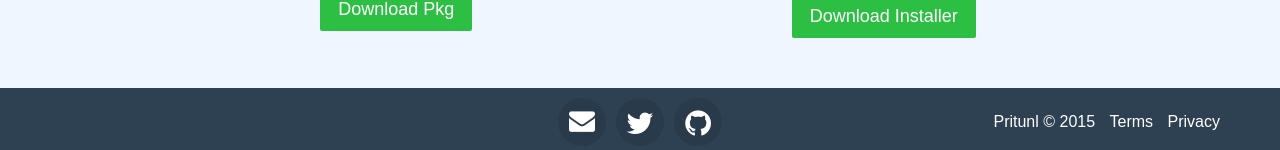
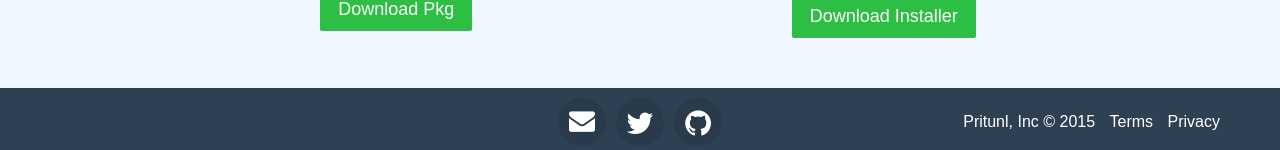
Before and after one commit to pritunl/client.pritunl.github.io, a Jekyll site: the page built from index.html, in a window 1280 px wide and 900 px high, scrolled down 2531 px. Shown: the part 747-897 px from the top of the window. Built offline with Jekyll 4.4.1, drawn with Linux system fonts in a browser that asks for light colours; nearby versions of some CDN libraries; some web fonts are replaced; Markdown is read by kramdown in place of the engine named in the settings; comment, search, counter and statistics services are not loaded.

Commit message:
Update footer

```diff
--- a/_layouts/default.html
+++ b/_layouts/default.html
@@ -94,7 +94,7 @@
         </div>
         <div class="copyright col-md-4 col-sm-12 col-xs-12">
           <ul class="links list-inline">
-            <li>Pritunl &copy; 2015</li>
+            <li>Pritunl, Inc &copy; 2015</li>
             <li><a href="terms.html">Terms</a></li>
             <li><a href="privacy.html">Privacy</a></li>
           </ul>
```
